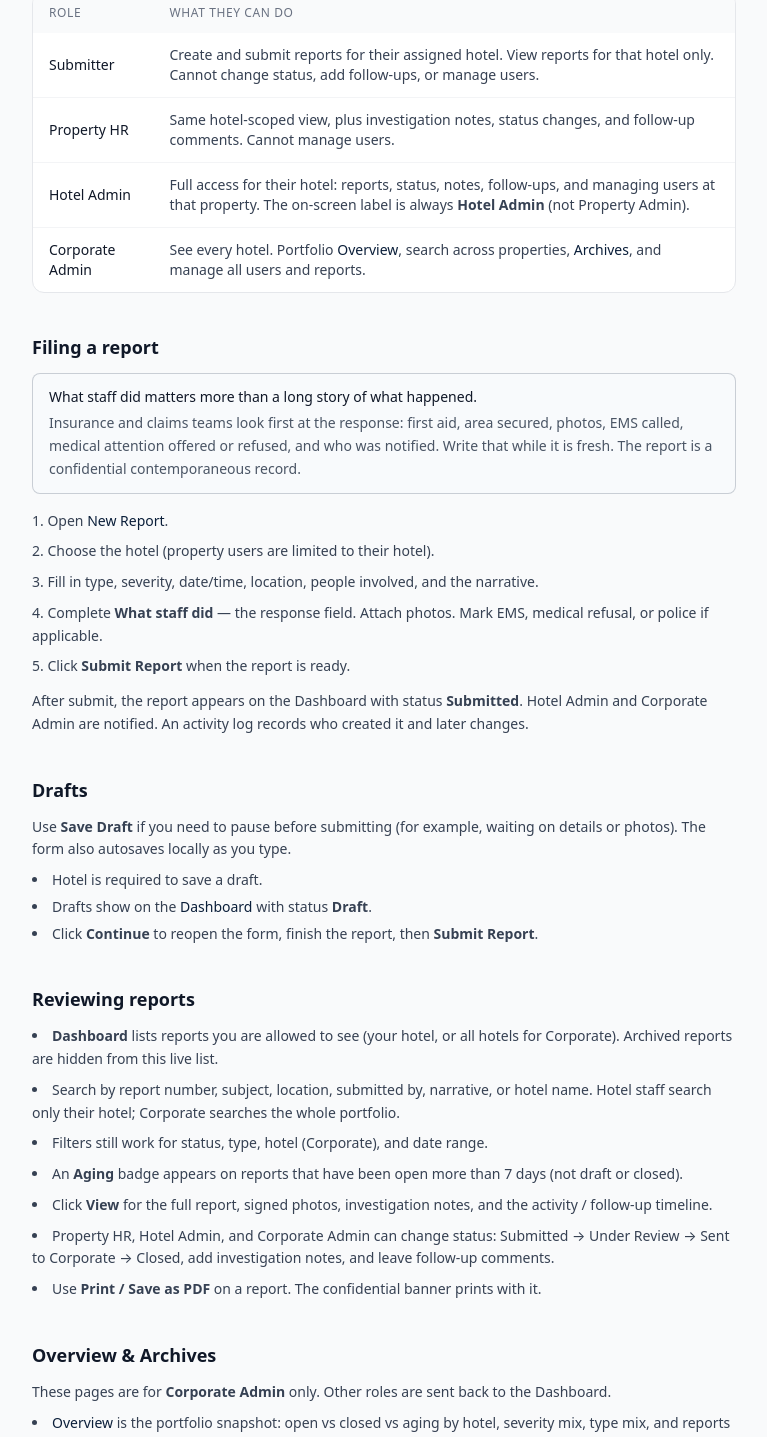
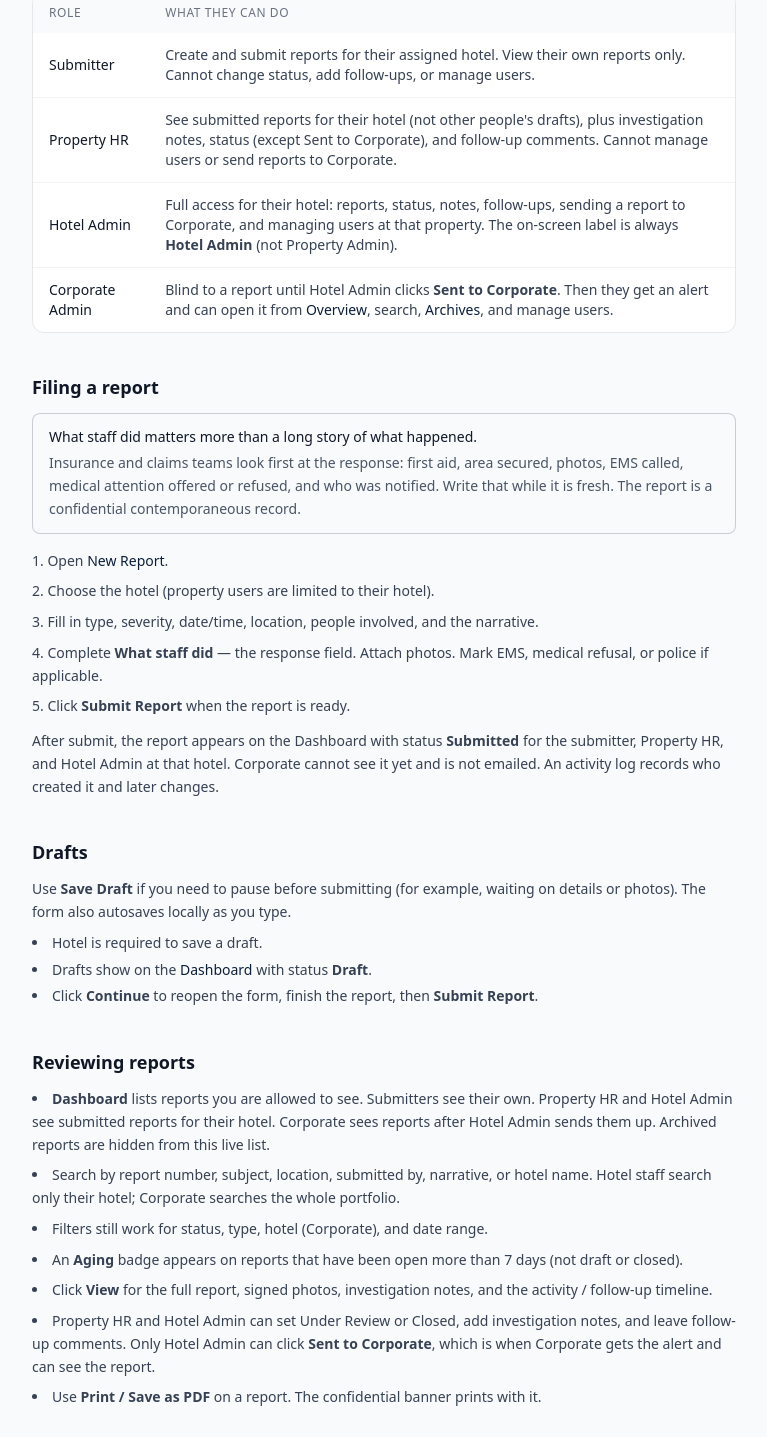
Before and after one commit to Nolamatt504/hm-alpha-incidents, a Next.js app: page /help in a window 1280 px wide. Shown: the part 728-2165 px from the top of the page, without its empty margins (256-1023 px from the left). Built offline with nearby package versions, Linux system fonts and the light colour scheme; no server answers.

Commit message:
Hotel-first copy on Overview and Help: Corporate sees reports only after Hotel Admin sends them up

```diff
--- a/src/app/help/page.tsx
+++ b/src/app/help/page.tsx
@@ -97,7 +97,7 @@ export default function HelpPage() {
                     </td>
                     <td className="px-4 py-3">
                       Create and submit reports for their assigned hotel. View
-                      reports for that hotel only. Cannot change status, add
+                      their own reports only. Cannot change status, add
                       follow-ups, or manage users.
                     </td>
                   </tr>
@@ -106,8 +106,10 @@ export default function HelpPage() {
                       Property HR
                     </td>
                     <td className="px-4 py-3">
-                      Same hotel-scoped view, plus investigation notes, status
-                      changes, and follow-up comments. Cannot manage users.
+                      See submitted reports for their hotel (not other
+                      people&apos;s drafts), plus investigation notes, status
+                      (except Sent to Corporate), and follow-up comments.
+                      Cannot manage users or send reports to Corporate.
                     </td>
                   </tr>
                   <tr>
@@ -116,9 +118,9 @@ export default function HelpPage() {
                     </td>
                     <td className="px-4 py-3">
                       Full access for their hotel: reports, status, notes,
-                      follow-ups, and managing users at that property. The
-                      on-screen label is always <strong>Hotel Admin</strong>{" "}
-                      (not Property Admin).
+                      follow-ups, sending a report to Corporate, and managing
+                      users at that property. The on-screen label is always{" "}
+                      <strong>Hotel Admin</strong> (not Property Admin).
                     </td>
                   </tr>
                   <tr>
@@ -126,15 +128,17 @@ export default function HelpPage() {
                       Corporate Admin
                     </td>
                     <td className="px-4 py-3">
-                      See every hotel. Portfolio{" "}
+                      Blind to a report until Hotel Admin clicks{" "}
+                      <strong>Sent to Corporate</strong>. Then they get an
+                      alert and can open it from{" "}
                       <Link href="/overview" className="text-[#0b1f3a] font-medium hover:underline">
                         Overview
                       </Link>
-                      , search across properties,{" "}
+                      , search,{" "}
                       <Link href="/archives" className="text-[#0b1f3a] font-medium hover:underline">
                         Archives
                       </Link>
-                      , and manage all users and reports.
+                      , and manage users.
                     </td>
                   </tr>
                 </tbody>
@@ -183,8 +187,9 @@ export default function HelpPage() {
             </ol>
             <p className="mt-3">
               After submit, the report appears on the Dashboard with status{" "}
-              <strong>Submitted</strong>. Hotel Admin and Corporate Admin are
-              notified. An activity log records who created it and later
+              <strong>Submitted</strong> for the submitter, Property HR, and
+              Hotel Admin at that hotel. Corporate cannot see it yet and is
+              not emailed. An activity log records who created it and later
               changes.
             </p>
           </section>
@@ -218,9 +223,11 @@ export default function HelpPage() {
             </h2>
             <ul className="list-disc list-inside space-y-2">
               <li>
-                <strong>Dashboard</strong> lists reports you are allowed to see
-                (your hotel, or all hotels for Corporate). Archived reports are
-                hidden from this live list.
+                <strong>Dashboard</strong> lists reports you are allowed to
+                see. Submitters see their own. Property HR and Hotel Admin see
+                submitted reports for their hotel. Corporate sees reports after
+                Hotel Admin sends them up. Archived reports are hidden from
+                this live list.
               </li>
               <li>
                 Search by report number, subject, location, submitted by,
@@ -240,9 +247,10 @@ export default function HelpPage() {
                 investigation notes, and the activity / follow-up timeline.
               </li>
               <li>
-                Property HR, Hotel Admin, and Corporate Admin can change
-                status: Submitted → Under Review → Sent to Corporate → Closed,
-                add investigation notes, and leave follow-up comments.
+                Property HR and Hotel Admin can set Under Review or Closed,
+                add investigation notes, and leave follow-up comments. Only
+                Hotel Admin can click <strong>Sent to Corporate</strong>, which
+                is when Corporate gets the alert and can see the report.
               </li>
               <li>
                 Use <strong>Print / Save as PDF</strong> on a report. The
@@ -264,9 +272,10 @@ export default function HelpPage() {
                 <Link href="/overview" className="text-[#0b1f3a] font-medium hover:underline">
                   Overview
                 </Link>{" "}
-                is the portfolio snapshot: open vs closed vs aging by hotel,
-                severity mix, type mix, and reports still open after 7 days.
-                Hotel names link into the Dashboard with that hotel filtered.
+                is the portfolio snapshot of reports already sent to
+                corporate: open vs closed vs aging by hotel, severity mix, type
+                mix, and reports still open after 7 days. Hotel names link into
+                the Dashboard with that hotel filtered.
               </li>
               <li>
                 <Link href="/archives" className="text-[#0b1f3a] font-medium hover:underline">
--- a/src/app/overview/page.tsx
+++ b/src/app/overview/page.tsx
@@ -125,8 +125,9 @@ function OverviewContent() {
               Portfolio overview
             </h1>
             <p className="mt-1 text-sm text-gray-500">
-              Corporate only. Live (non-archived) reports across all properties.
-              Aging means still open more than 7 days.
+              Corporate only. Reports Hotel Admin has sent up (non-archived).
+              Hotel-only reports stay at the property until then. Aging means
+              still open more than 7 days.
             </p>
           </div>
           <div className="flex gap-2">
@@ -154,6 +155,17 @@ function OverviewContent() {
         {isLoading ? (
           <div className="bg-white rounded-xl border border-gray-200 p-12 text-center text-gray-500 shadow-sm">
             Loading overview…
+          </div>
+        ) : live.length === 0 ? (
+          <div className="bg-white rounded-xl border border-gray-200 p-10 sm:p-12 text-center shadow-sm">
+            <p className="font-medium text-gray-900">
+              No reports sent to corporate yet
+            </p>
+            <p className="mt-2 text-sm text-gray-500 max-w-md mx-auto">
+              Reports appear here after Hotel Admin clicks Sent to Corporate.
+              Until then they stay with the submitter, Property HR, and Hotel
+              Admin at that hotel.
+            </p>
           </div>
         ) : (
           <>
```
